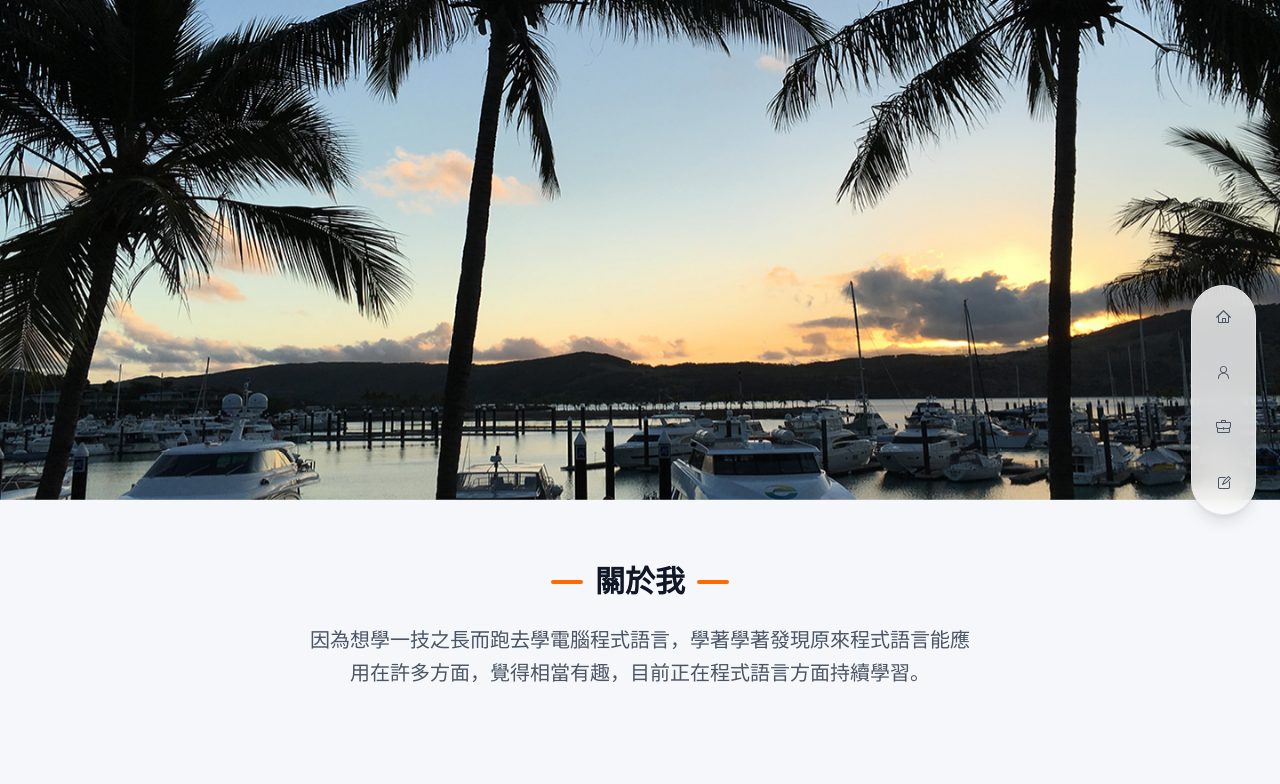
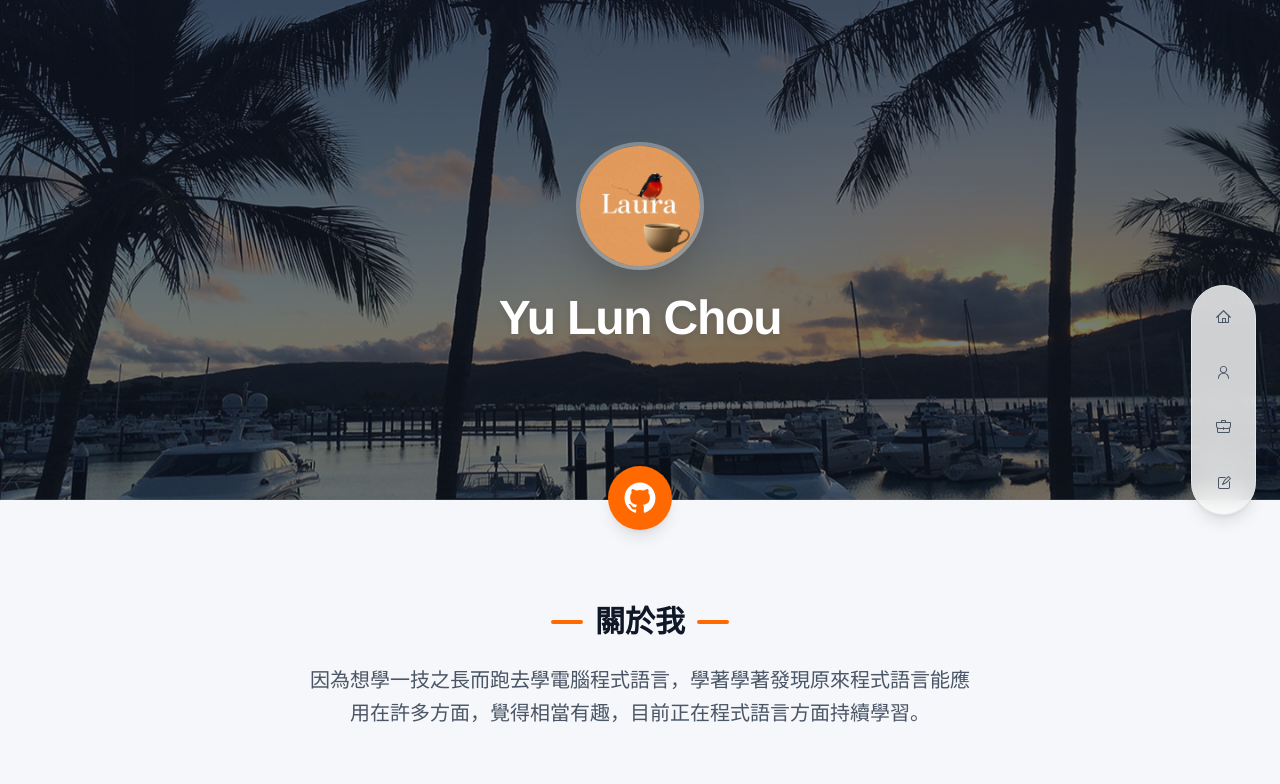
Before and after one commit to laura-chou/portfolio, a Next.js app: page / in a window 1280 px wide. Shown: the top 784 px of the page. Built offline with nearby package versions, Linux system fonts and the light colour scheme.

Commit message:
[style] adjust css layout

```diff
--- a/app/layout.tsx
+++ b/app/layout.tsx
@@ -1,6 +1,6 @@
 import type { Metadata } from "next";
 import { Geist, Geist_Mono } from "next/font/google";
-import './globals.css';
+import '@/styles/globals.css';
 import { RightNav } from '@/components/RightNav';
 
 const geistSans = Geist({
--- a/app/page.tsx
+++ b/app/page.tsx
@@ -11,6 +11,7 @@ import { FontAwesomeIcon } from '@fortawesome/react-fontawesome';
 import { faJs, faNode, faVuejs, faReact } from '@fortawesome/free-brands-svg-icons'
 import { faPalette } from '@fortawesome/free-solid-svg-icons'
 import Link from 'next/link';
+import '@/styles/hero.css';
 
 type ExperienceItemProps = {
   company: string;
@@ -67,26 +68,23 @@ export default function Home() {
   return (
     <div className="flex flex-col min-h-screen">
       {/* Hero Section */}
-      <section id="hero" className="relative h-[500px] overflow-hidden">
+      <section id="hero">
         <Parallax
-          className="absolute inset-0 h-full w-full"
+          className="h-full w-full"
           bgImage="/bg.jpg"
           bgImageStyle={{ objectFit: 'cover', height: '100%', width: '100%' }}
           strength={300}
         >
-          <div className="absolute inset-0 bg-gradient-to-b from-gray-900/70 to-gray-900/50" />
+          <div className="bg-gradient-to-b from-gray-900/70 to-gray-900/50" />
         </Parallax>
 
-        <div className="relative h-full flex flex-col items-center justify-center text-white px-4">
+        <div className="information">
           <Avatar.Root className="inline-flex items-center justify-center align-middle overflow-hidden select-none w-32 h-32 rounded-full border-4 border-white/30 shadow-2xl mb-6">
             <Avatar.Image
               className="w-full h-full object-cover"
               src="/me.jpg"
               alt="Yu Lun Chou"
             />
-            <Avatar.Fallback className="w-full h-full flex items-center justify-center bg-orange-500 text-3xl font-bold" delayMs={600}>
-              C
-            </Avatar.Fallback>
           </Avatar.Root>
 
           <h1 className="text-4xl font-extrabold tracking-tight sm:text-5xl mb-4 drop-shadow-md">
@@ -99,7 +97,7 @@ export default function Home() {
                 href="https://github.com"
                 target="_blank"
                 rel="noopener noreferrer"
-                className="bg-orange-500 hover:bg-orange-600 text-white p-4 rounded-full shadow-lg transition-all hover:scale-110 active:scale-95"
+                className="github bg-orange-500 hover:bg-orange-600 text-white p-4 rounded-full shadow-lg transition-all hover:scale-110 active:scale-95"
               >
                 <GitHubLogoIcon className="w-8 h-8" />
               </a>
@@ -120,7 +118,7 @@ export default function Home() {
 
       <div className="max-w-5xl mx-auto px-4 py-16 space-y-24 w-full">
         {/* About Me */}
-        <section id="about" className="scroll-mt-20">
+        <section id="about" className="mt-10 scroll-mt-20">
           <div className="text-center max-w-2xl mx-auto">
             <h2 className="text-3xl font-bold text-gray-900 mb-6 flex items-center justify-center gap-3">
               <span className="w-8 h-1 bg-orange-500 rounded-full"></span>
--- /dev/null
+++ b/app/styles/hero.css
@@ -0,0 +1,29 @@
+:root {
+  --hero-height: 500px;
+}
+
+#hero,
+.react-parallax-content div,
+.information {
+  height: var(--hero-height);
+}
+
+#hero {
+  overflow: hidden;
+}
+
+.information {
+  width: 100%;
+  display: flex;
+  flex-direction: column;
+  align-items: center;
+  justify-content: center;
+  color: #fff;
+  position: absolute;
+  top: 0;
+}
+
+.github {
+  position: absolute;
+  bottom: -30px;
+}
```
Also changed, not shown: app/styles/globals.css (renamed from app/globals.css).
